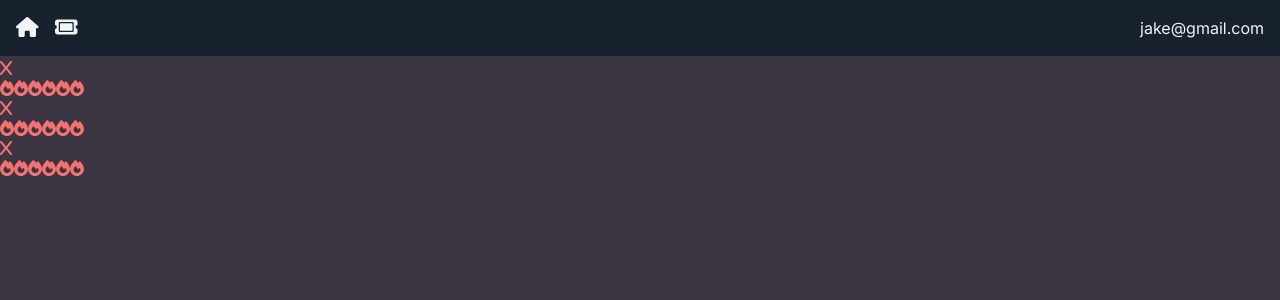
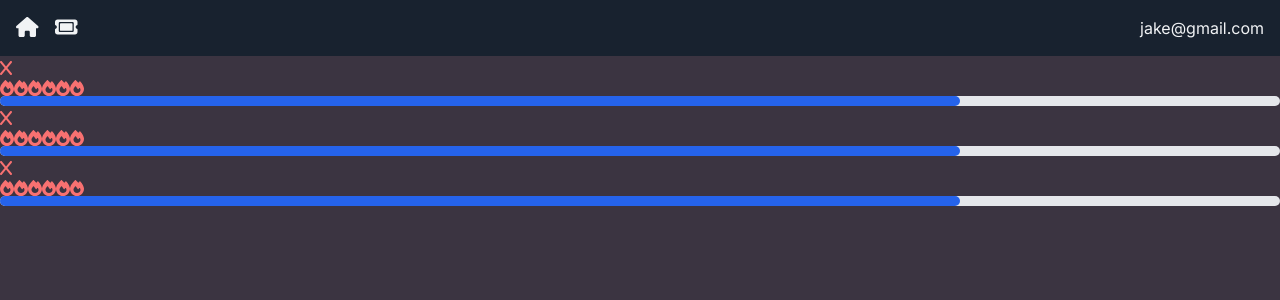
Before and after one commit to leila0202/ticket-app, a Next.js app: page / in a window 1280 px wide. Shown: the top 300 px of the page. Built offline with nearby package versions, Linux system fonts and the light colour scheme.

Commit message:
Used Progress Diplay in TicketCard

```diff
--- a/app/(components)/TicketCard.jsx
+++ b/app/(components)/TicketCard.jsx
@@ -1,11 +1,13 @@
 import DeleteBlock from "./DeleteBlock";
 import PriorityDisplay from "./PriorityDisplay";
+import ProgressDisplay from "./ProgressDisplay";
 
 const TicketCard = () => {
   return (
     <div>
       <DeleteBlock />
       <PriorityDisplay />
+      <ProgressDisplay />
     </div>
   );
 };
```
